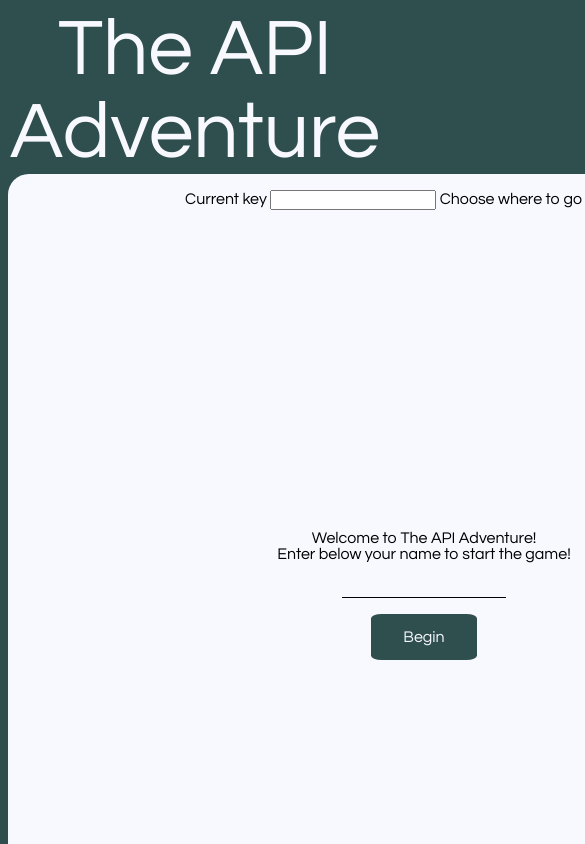
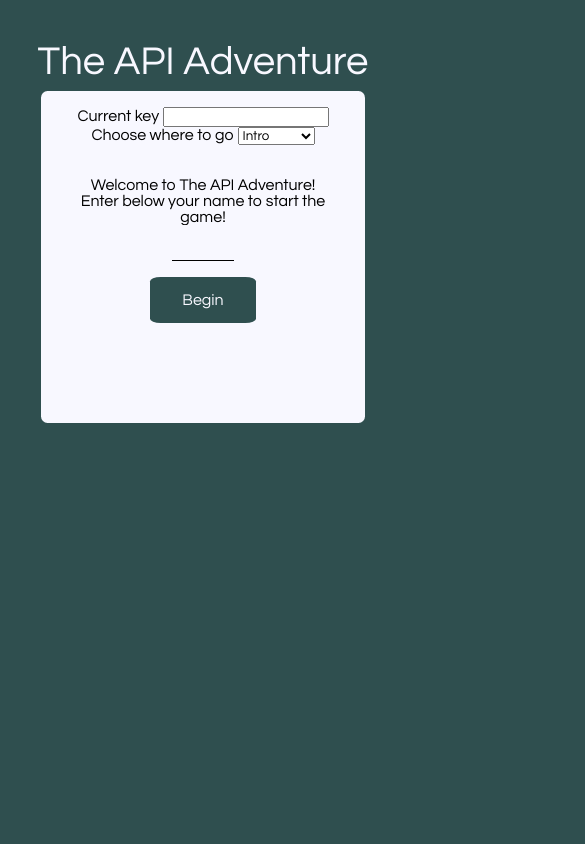
Before and after one commit to geozaur/api-adventure, a website: page client/index.html in a window 390 px wide. Shown: the top 844 px of the page, 585 px wide, since content can reach past the window. Drawn offline with Linux system fonts and the light colour scheme.

Commit message:
Made it more responsive

```diff
--- a/client/style.css
+++ b/client/style.css
@@ -5,10 +5,13 @@
 body {
 	padding: 0;
 	background-color: #2F4F4F;
+	width: 100%;
+	height: 100%;
 }
 
 h {
 	color: #F8F8FF;
+	font-size: .5em;
 }
 
 button, input:focus {
@@ -23,11 +26,12 @@ button, input:focus {
 
 #container {
 	margin: auto;
-	border-radius: 2.5%;
+	border-radius: 2%;
 	background-color: #F8F8FF;
 	padding: 1em;
-	width: 800px;
-	height: 800px;
+	width: 75%;
+	height: 75%;
+	min-height: 300px;
 }
 
 #start-game-btn {
@@ -53,6 +57,7 @@ button, input:focus {
 
 #text-area {
 	font-size: 1.2em;
+	padding-top: 2em;
 }
 
 #key {
@@ -132,7 +137,7 @@ button, input:focus {
 }
 
 .mid-v {
-	padding-top: 40%;
+	padding-top: 2em;
 }
 
 .mid-h {
```
